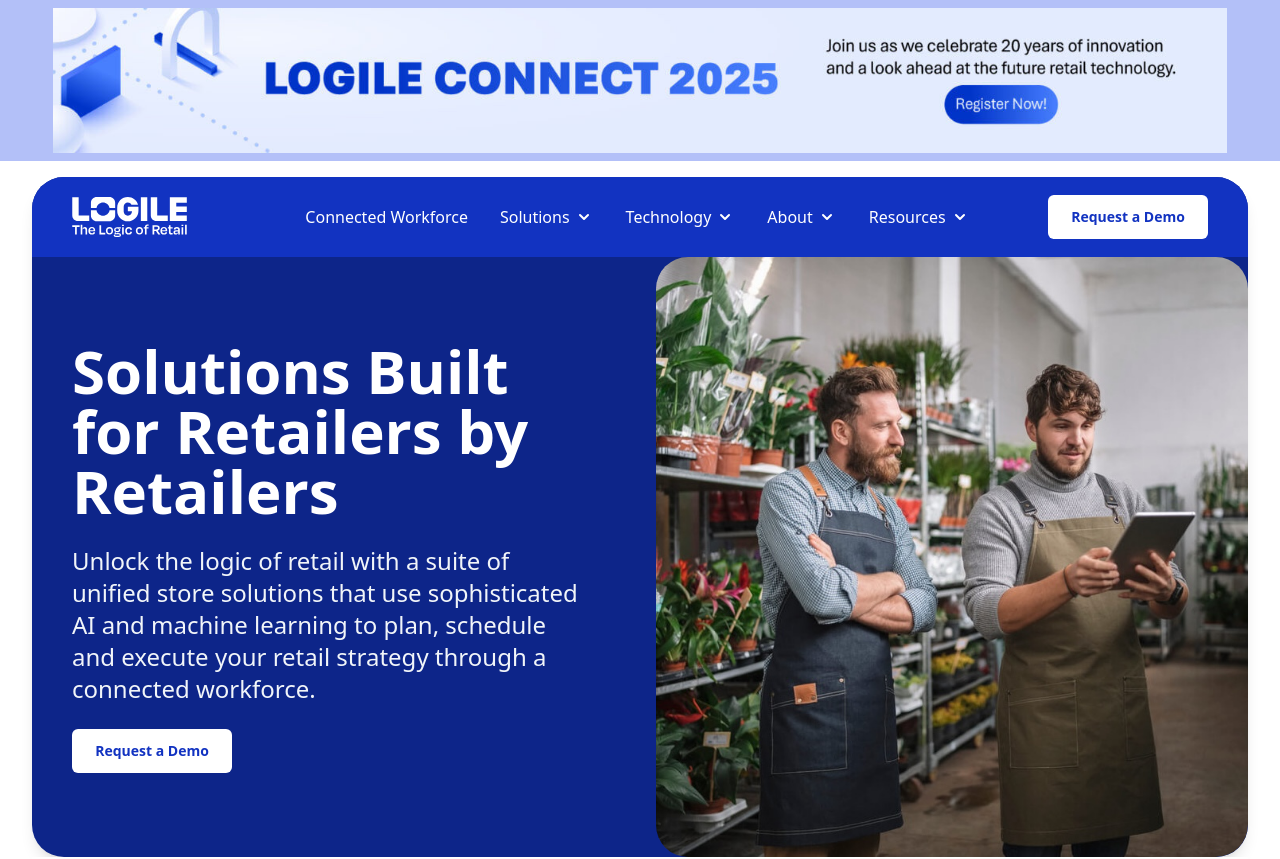
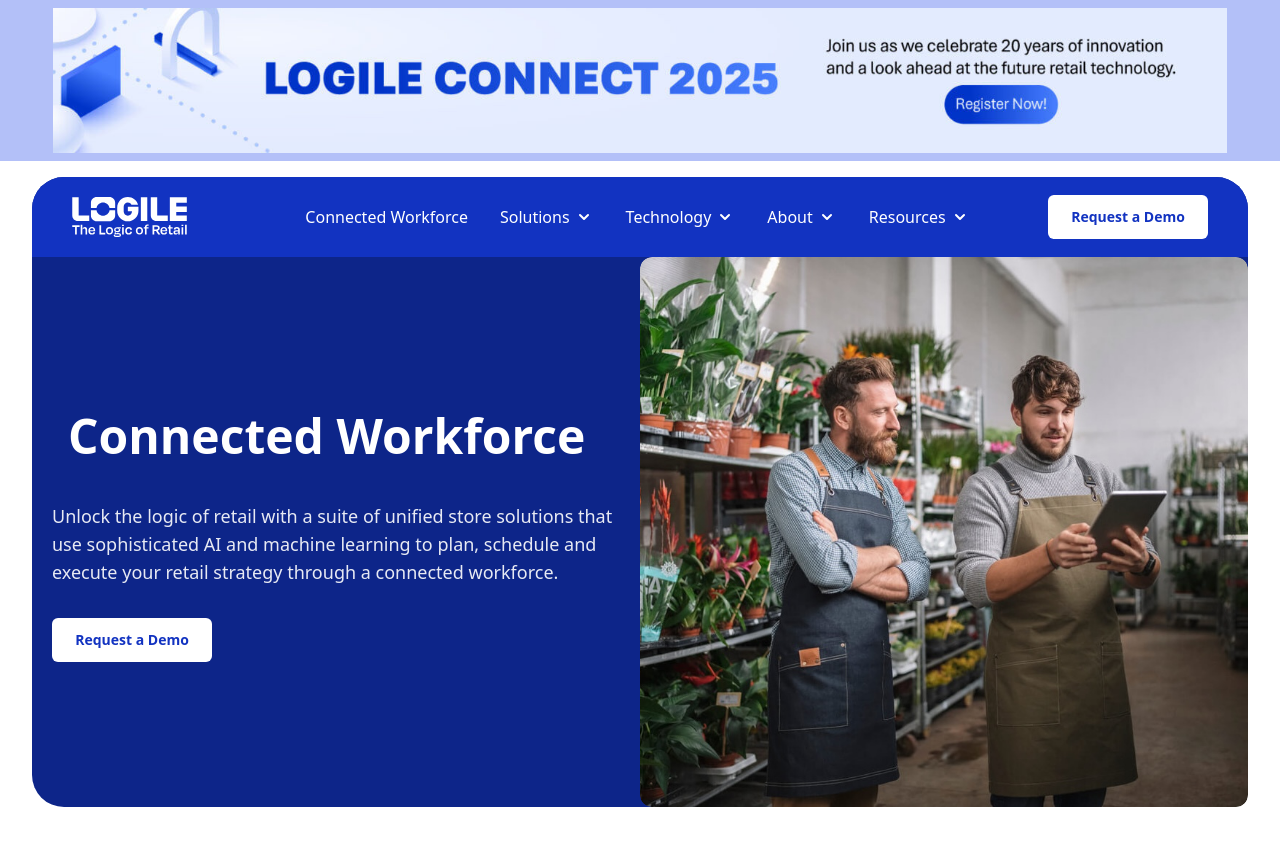
Before and after one commit to sandip-cyber/Logile, a React (Vite) app: page /connect in a window 1280 px wide. Shown: the top 859 px of the page. Built offline with nearby package versions, Linux system fonts and the light colour scheme.

Commit message:
Initial commit

```diff
--- a/src/Components/HeroSection.jsx
+++ b/src/Components/HeroSection.jsx
@@ -1,4 +1,5 @@
 
+import { Link } from 'react-router-dom';
 import { all, logos } from '../assets/all';
 import Button from '../Features/Button';
 import Button1 from '../Features/Button1';
@@ -29,7 +30,7 @@
     </span>
     </p>
 <div className="ml-15 mt-8 mb-14">
-   <Button1/>
+
 
 </div>
 </div>
@@ -38,11 +39,14 @@
 
 
     <div className="block md:hidden sm:bg-blue-900 md:bg-blue-900">
-    <p className="text-slate-100 md:text-base max-md:px-1 font-semibold  text-left max-w-xl mt-3 p-2">
+    <p className="text-slate-100 md:text-base max-md:px-5 font-semibold  text-left max-w-xl py-5">
         Unlock the logic of retail with a suite of unified store solutions that use sophisticated AI and machine learning to plan, schedule and execute your retail strategy through a connected workforce.
     </p>
 
-    <Button1/>
+    <Link to="/demo"><button className=" lg:inline bg-white text-[#1233c1] text-sm hover:opacity-90 active:scale-95 transition-all w-40 md:h-11 h-12 mx-5 my-4 rounded-md font-bold">
+          Request a Demo
+        </button>
+    </Link>
 </div>
 
 {/* Company logo scroll */}
--- a/src/Components/HeroSection1.jsx
+++ b/src/Components/HeroSection1.jsx
@@ -1,55 +1,47 @@
+import { Link } from 'react-router-dom';
 import { all } from '../assets/all';
-import Button from '../Features/Button';
 import Button1 from '../Features/Button1';
 import Navbar from './Navbar';
 
 const HeroSection1 = () => {
   return (
-    <div>
-      <section className="bg-[#0d2589] text-white text-sm font-sans rounded-[2rem] mx-auto overflow-hidden shadow-lg">
-      <Navbar/>
+    <div className="bg-[#0d2589] text-white font-sans rounded-4xl">
+      <Navbar />
 
-        {/* Grid Content */}
-        <div className="grid grid-cols-1 md:grid-cols-2 gap-8  items-center">
+      <section className="max-w-7xl   rounded-4xl">
+        <div className="grid grid-cols-1 md:grid-cols-2  items-center">
 
-          {/* Left Content */}
-          <div className="z-20 space-y-6 px-10">
-            <h1 className="text-4xl md:text-6xl font-bold">
-              Solutions Built for Retailers by Retailers
+          {/* Text Content */}
+          <div>
+          <div className="space-y-6 h-[200px] items-center  flex justify-center md:hidden bg-cover" style={{backgroundImage:`url(${all.Connect})`}}>
+            <h1 className="text-3xl sm:text-4xl md:text-5xl font-bold leading-tight gap-5">
+             Connected Workforce
             </h1>
-
-            <p className="hidden md:block text-slate-100 text-2xl max-w-xl">
+            </div>
+             <h1 className="text-3xl sm:text-4xl md:text-5xl md:pl-8 hidden md:block mx-1 my-5 font-bold leading-tight">
+            Connected Workforce</h1>
+            <p className="text-white/90 text-base sm:text-lg md:pl-5 px-4 py-4">
               Unlock the logic of retail with a suite of unified store solutions that use
               sophisticated AI and machine learning to plan, schedule and execute your
               retail strategy through a connected workforce.
             </p>
 
-            <div className="hidden md:block">
-              <Button1 />
-            </div>
+        <Link to="/demo"><button className=" lg:inline bg-white text-[#1233c1] text-sm hover:opacity-90 active:scale-95 transition-all w-40 md:h-11 h-12 mx-5 my-4 rounded-md font-bold">
+          Request a Demo
+        </button>
+    </Link>
           </div>
 
-          {/* Right Content (Image) */}
-          <div
-            className="h-[600px] bg-cover bg-center rounded-[2rem] w-full"
-            style={{
-              backgroundImage: `url(${all.Connect})`,
-            }}
-          ></div>
-        </div>
-
-        {/* Mobile-only content */}
-        <div className="md:hidden px-6 pb-8 space-y-4">
-          <p className="text-slate-100 text-base font-semibold">
-            Unlock the logic of retail with a suite of unified store solutions that use
-            sophisticated AI and machine learning to plan, schedule and execute your
-            retail strategy through a connected workforce.
-          </p>
-          <Button1 />
+          {/* Image Content */}
+          <div className=" md:h-[550px] hidden md:block rounded-xl overflow-hidden">
+            <img
+              src={all.Connect}
+              alt="Connect"
+              className="w-full h-[550px] object-cover rounded-xl"
+            />
+          </div>
         </div>
       </section>
-
-
     </div>
   );
 };
--- a/src/Components/Navbar.jsx
+++ b/src/Components/Navbar.jsx
@@ -23,7 +23,7 @@
   }, []);
 
   return (
-    <nav className="h-[80px] relative font-medium px-1 md:px-5 lg:px-10 flex items-center justify-between z-30 bg-[#1233c1] text-white transition-all">
+    <nav className="h-[80px] rounded-t-4xl relative font-medium px-1 md:px-5 lg:px-10 flex items-center justify-between z-30 bg-[#1233c1] text-white transition-all">
       {/* Logo */}
       <Link to="/">
         <img src={all.logo} alt="Logo" className="h-[40px] mr-10" />
--- a/src/index.css
+++ b/src/index.css
@@ -7,7 +7,7 @@
     }
 
     .marquee-inner {
-        animation: marqueeScroll 45s linear infinite;
+        animation: marqueeScroll 35s linear infinite;
     }
 
     @keyframes marqueeScroll {
```
